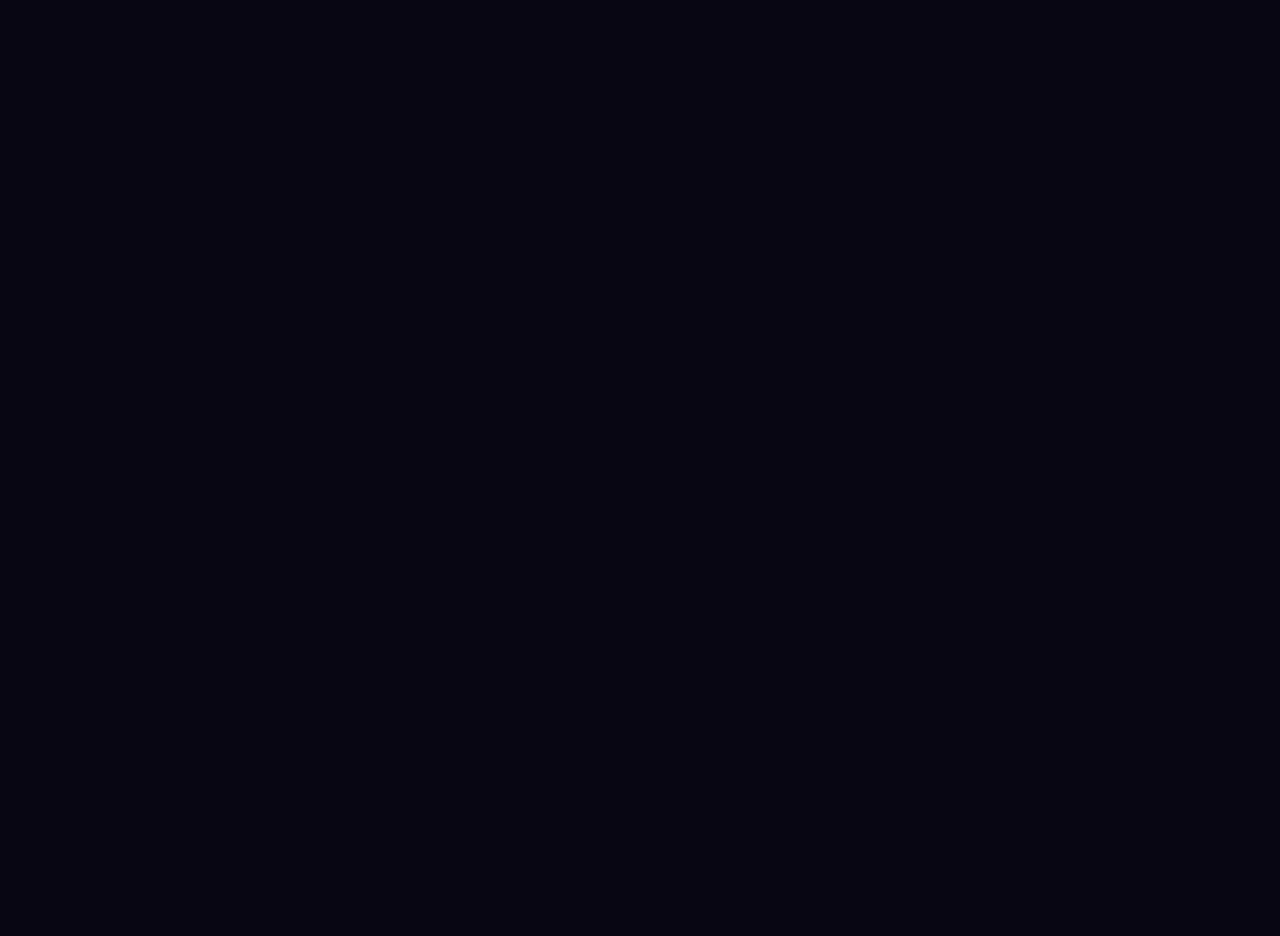
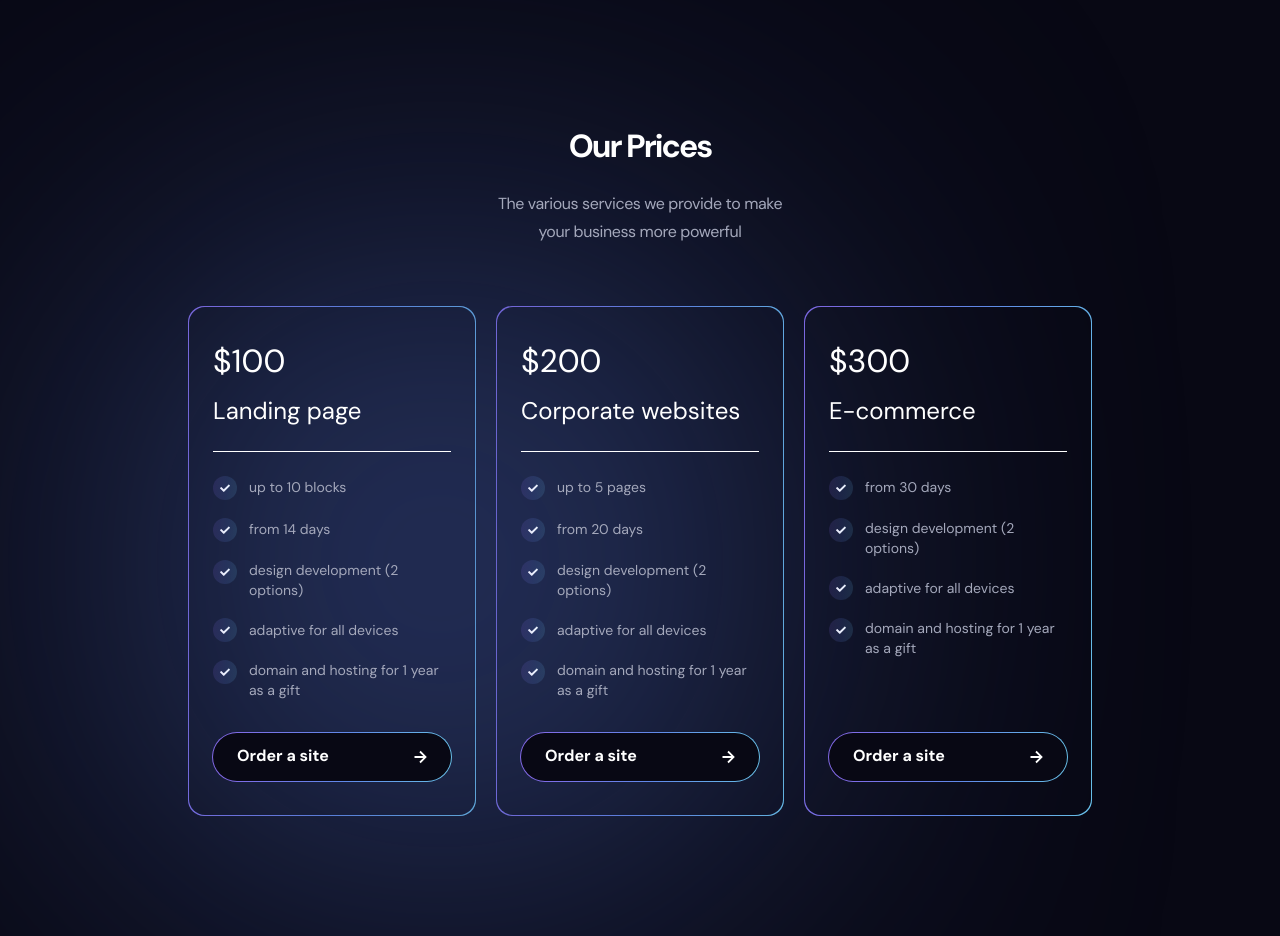
Before and after one commit to SerhiiOnyshchenko/web-technology, a React (Create React App) app: page / in a window 1280 px wide. Shown: the part 1112-2048 px from the top of the page. Before the commit the page ends 1230 px from the top, so only its background shows below. Built offline with nearby package versions, Linux system fonts and the light colour scheme.

Commit message:
Prices well done

```diff
--- a/src/components/App.jsx
+++ b/src/components/App.jsx
@@ -1,5 +1,6 @@
 import Header from './Header/Header';
 import OurServices from './OurServices/OurServices';
+import Prices from './Prices/Prices';
 import Technology from './Technology/Technology';
 
 export const App = () => {
@@ -9,7 +10,7 @@ export const App = () => {
       {/* <Hero /> */}
       <OurServices />
       <Technology />
-      {/* <Prices /> */}
+      <Prices />
       {/* <Portfolio /> */}
       {/* <Reviews /> */}
       {/* <Footer /> */}
--- /dev/null
+++ b/src/components/Prices/Prices.jsx
@@ -0,0 +1,138 @@
+import Container from 'components/Container/Container';
+import { ReactComponent as Icon } from '../../images/svg/Icon.svg';
+import { ReactComponent as IconRight } from '../../images/svg/Arrow_Right_white.svg';
+import s from './index.module.css';
+
+export default function Prices() {
+  return (
+    <section id="Services" className={s.Prices}>
+      <Container>
+        <div className={s.Container}>
+          <h2 className={s.Title}>Our Prices</h2>
+          <p className={s.PreTitle}>
+            The various services we provide to make your business more powerful
+          </p>
+          <ul className={s.List}>
+            <li className={s.Item}>
+              <h3 className={s.TitleH3}>$100</h3>
+              <p className={s.Text}>Landing page</p>
+              <span className={s.Line}></span>
+              <ul className={s.Conditions}>
+                <li className={s.Condition}>
+                  <span className={s.Icon}>
+                    <Icon />
+                  </span>
+                  <p>up to 10 blocks</p>
+                </li>
+                <li className={s.Condition}>
+                  <span className={s.Icon}>
+                    <Icon />
+                  </span>
+                  <p>from 14 days</p>
+                </li>
+                <li className={s.Condition}>
+                  <span className={s.Icon}>
+                    <Icon />
+                  </span>
+                  <p>design development (2 options)</p>
+                </li>
+                <li className={s.Condition}>
+                  <span className={s.Icon}>
+                    <Icon />
+                  </span>
+                  <p>adaptive for all devices</p>
+                </li>
+                <li className={s.Condition}>
+                  <span className={s.Icon}>
+                    <Icon />
+                  </span>
+                  <p>domain and hosting for 1 year as a gift</p>
+                </li>
+              </ul>
+              <button type="button" className={s.Btn}>
+                <div className={s.BtnText}>Order a site</div>
+                <IconRight />
+              </button>
+            </li>
+            <li className={s.Item}>
+              <h3 className={s.TitleH3}>$200</h3>
+              <p className={s.Text}>Corporate websites</p>
+              <span className={s.Line}></span>
+              <ul className={s.Conditions}>
+                <li className={s.Condition}>
+                  <span className={s.Icon}>
+                    <Icon />
+                  </span>
+                  <p>up to 5 pages</p>
+                </li>
+                <li className={s.Condition}>
+                  <span className={s.Icon}>
+                    <Icon />
+                  </span>
+                  <p>from 20 days</p>
+                </li>
+                <li className={s.Condition}>
+                  <span className={s.Icon}>
+                    <Icon />
+                  </span>
+                  <p>design development (2 options)</p>
+                </li>
+                <li className={s.Condition}>
+                  <span className={s.Icon}>
+                    <Icon />
+                  </span>
+                  <p>adaptive for all devices</p>
+                </li>
+                <li className={s.Condition}>
+                  <span className={s.Icon}>
+                    <Icon />
+                  </span>
+                  <p>domain and hosting for 1 year as a gift</p>
+                </li>
+              </ul>
+              <button type="button" className={s.Btn}>
+                <div className={s.BtnText}>Order a site</div>
+                <IconRight />
+              </button>
+            </li>
+            <li className={s.Item}>
+              <h3 className={s.TitleH3}>$300</h3>
+              <p className={s.Text}>E-commerce</p>
+              <span className={s.Line}></span>
+              <ul className={s.Conditions}>
+                <li className={s.Condition}>
+                  <span className={s.Icon}>
+                    <Icon />
+                  </span>
+                  <p>from 30 days</p>
+                </li>
+                <li className={s.Condition}>
+                  <span className={s.Icon}>
+                    <Icon />
+                  </span>
+                  <p>design development (2 options)</p>
+                </li>
+                <li className={s.Condition}>
+                  <span className={s.Icon}>
+                    <Icon />
+                  </span>
+                  <p>adaptive for all devices</p>
+                </li>
+                <li className={s.Condition}>
+                  <span className={s.Icon}>
+                    <Icon />
+                  </span>
+                  <p>domain and hosting for 1 year as a gift</p>
+                </li>
+              </ul>
+              <button type="button" className={s.Btn}>
+                <div className={s.BtnText}>Order a site</div>
+                <IconRight />
+              </button>
+            </li>
+          </ul>
+        </div>
+      </Container>
+    </section>
+  );
+}
--- /dev/null
+++ b/src/components/Prices/index.module.css
@@ -0,0 +1,214 @@
+.Prices {
+	margin-bottom: 120px;
+}
+.Container {
+	display: flex;
+	flex-direction: column;
+	justify-content: center;
+	align-items: center;
+}
+.Title {
+	font-weight: 700;
+	font-size: 32px;
+	line-height: 1.75;
+	letter-spacing: -2px;
+	margin-bottom: 16px;
+}
+.PreTitle {
+	width: 288px;
+	text-align: center;
+
+	font-size: 16px;
+	line-height: 1.75;
+	letter-spacing: -0.4px;
+	color: var(--grey);
+	margin-bottom: 60px;
+}
+.List {
+	position: relative;
+	display: flex;
+	flex-direction: column;
+	justify-content: center;
+	height: 100%;
+	gap: 48px;
+}
+.List::before {
+	content: "";
+	position: absolute;
+	left: 0;
+	bottom: 0;
+	width: 504px;
+	height: 504px;
+	border-radius: 50%;
+	background-image: radial-gradient(circle, #2b2078 0%, #4968b2 51.56%, #66ace9 100%);
+	filter: blur(200px);
+	z-index: -1;
+}
+.Item {
+	position: relative;
+	padding: 34px 24px;
+	width: 288px;
+	display: flex;
+	flex-direction: column;
+	border-radius: 16px;
+	background: transparent;
+	background-clip: padding-box;
+	color: var(--white);
+	border: 1px solid transparent;
+	transition: var(--transition);
+}
+.Item::after {
+	content: "";
+	position: absolute;
+	top: 0;
+	right: 0;
+	bottom: 0;
+	left: 0;
+	z-index: -2;
+	border-radius: inherit;
+	background: var(--bg);
+}
+.Item:before {
+	content: "";
+	position: absolute;
+	top: 0;
+	right: 0;
+	bottom: 0;
+	left: 0;
+	z-index: -3;
+	margin: -1px;
+	border-radius: inherit;
+	background: var(--gradient);
+}
+.Item:hover {
+	background: linear-gradient(
+		94deg,
+		rgba(130, 105, 231, 0.3) 5.99%,
+		rgba(96, 137, 233, 0.3) 55.44%,
+		rgba(104, 192, 232, 0.3) 100%
+	);
+}
+
+.TitleH3 {
+	font-weight: 400;
+	font-size: 32px;
+	line-height: 1.31;
+	margin-bottom: 12px;
+}
+.Text {
+	font-size: 24px;
+	line-height: 1.33;
+	color: var(--white);
+}
+.Line {
+	display: block;
+	width: 100%;
+	height: 1px;
+	background: var(--white);
+	margin: 24px 0;
+}
+.Conditions {
+	flex-grow: 1;
+	display: flex;
+	flex-direction: column;
+	gap: 18px;
+	margin-bottom: 33px;
+}
+.Condition {
+	display: flex;
+	align-items: center;
+}
+.Condition p {
+	max-width: 200px;
+	text-wrap: wrap;
+	font-size: 14px;
+	line-height: 1.43;
+	color: var(--grey);
+}
+.Icon {
+	position: relative;
+	align-self: start;
+	display: flex;
+	justify-content: center;
+	align-items: center;
+	width: 24px;
+	height: 24px;
+	border-radius: 50%;
+	margin-right: 12px;
+}
+.Icon::before {
+	content: "";
+	position: absolute;
+	left: 0;
+	top: 0;
+	right: 0;
+	bottom: 0;
+	border-radius: 50%;
+	background: var(--gradient);
+	opacity: 0.15;
+}
+.Btn {
+	position: relative;
+	padding: 13px 20px 13px 24px;
+	width: 100%;
+	display: flex;
+	justify-content: space-between;
+	align-items: center;
+	background-color: var(--bg);
+	background-clip: padding-box;
+	color: var(--white);
+	/* background: var(--gradient) border-box; */
+	/* border: 2px solid transparent; */
+	/* border: 2px solid; */
+	/* border-image-slice: 1; */
+	/* border-width: 2px; */
+	/* border-style: solid; */
+	/* border-image-source: var(--gradient); */
+	border-radius: 50px;
+	font-weight: 700;
+	font-size: 16px;
+	line-height: 1.31;
+	transition: var(--transition);
+}
+.Btn:before {
+	content: "";
+	position: absolute;
+	top: 0;
+	right: 0;
+	bottom: 0;
+	left: 0;
+	z-index: -1;
+	margin: -1px;
+	border-radius: inherit;
+	background: var(--gradient);
+}
+.Item:hover .Btn {
+	background: transparent;
+}
+@media screen and (min-width: 1024px) {
+	.List {
+		flex-direction: row;
+		gap: 20px;
+	}
+}
+@media screen and (min-width: 1440px) {
+	.OurServices {
+		margin-bottom: 150px;
+	}
+	.PreTitle {
+		width: 352px;
+		font-size: 18px;
+		line-height: 1.56;
+	}
+	.List {
+		gap: 32px;
+	}
+	.Item {
+		padding: 40px 45px;
+		width: 352px;
+	}
+	.Text {
+		font-size: 18px;
+		line-height: 1.33;
+	}
+}
```
Also changed, not shown: src/images/svg/Arrow_Right_white.svg (added), 1 other file (tests, documents, lock files or other folders).
